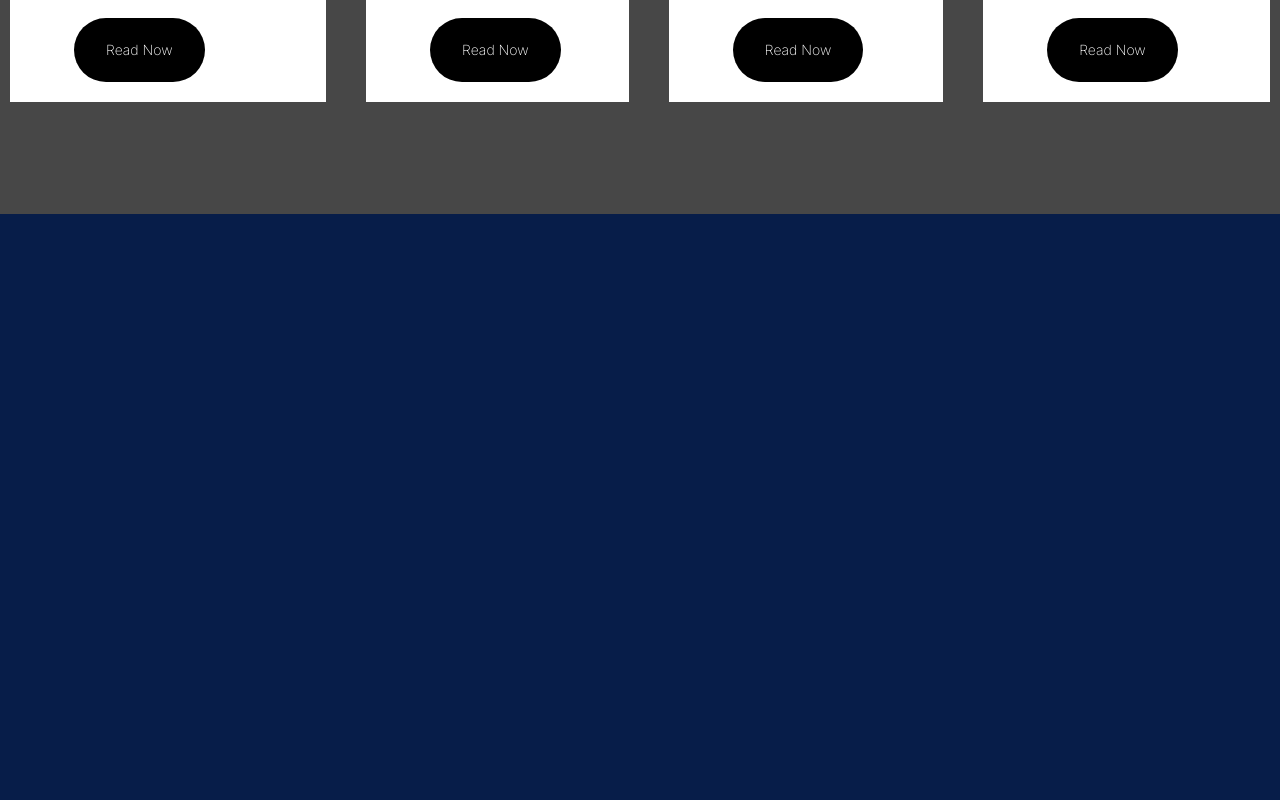
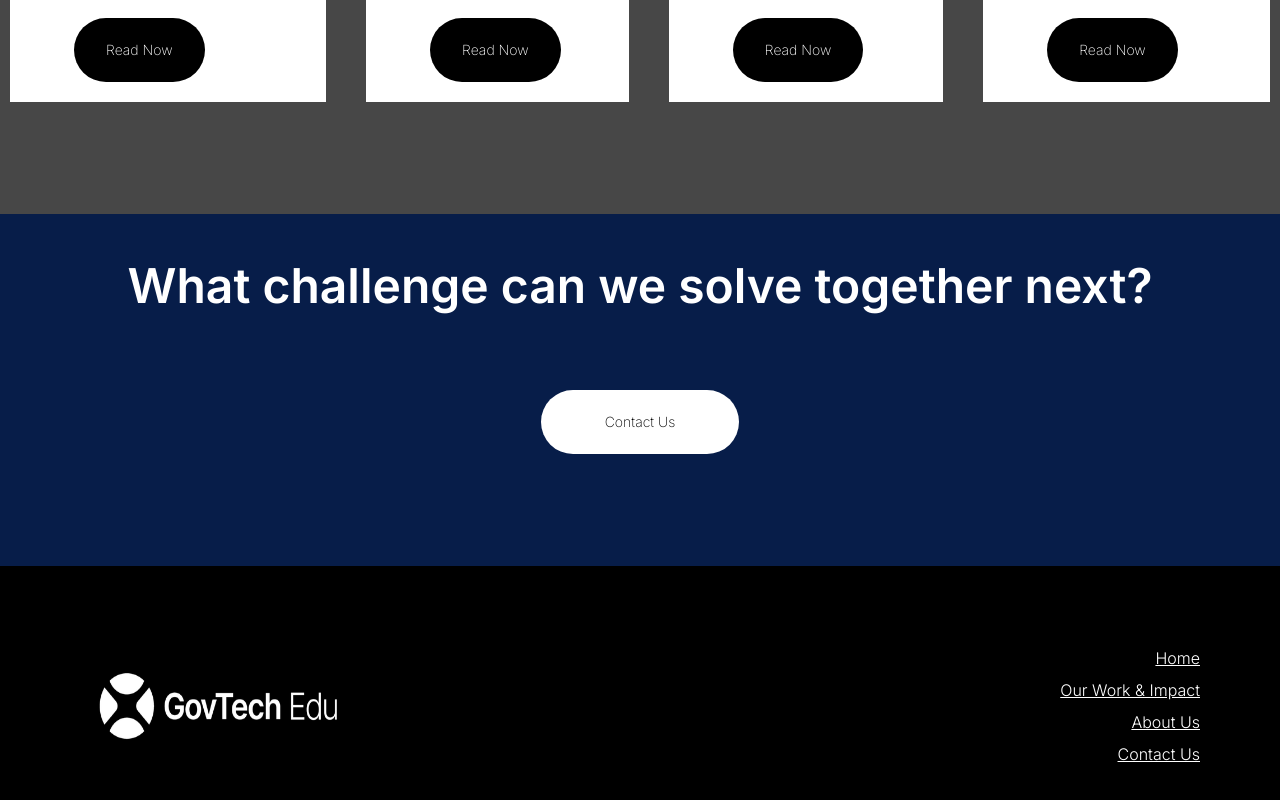
Before and after one commit to iczky/company-profile-codechallenge, a Next.js app: page / in a window 1280 px wide. Shown: the part 6108-6908 px from the top of the page. Before the commit the page ends 6322 px from the top, so only its background shows below. Built offline with nearby package versions, Linux system fonts and the light colour scheme.

Commit message:
feat: Complete footer section

```diff
--- /dev/null
+++ b/app/components/ContactUs.tsx
@@ -0,0 +1,16 @@
+import { Button } from "@/components/ui/button";
+
+const ContactUs = () => {
+  return (
+    <section className="bg-background-primary text-white flex flex-col pt-12 pb-28 items-center justify-center gap-20">
+      <h1 className="text-5xl font-semibold">
+        What challenge can we solve together next?
+      </h1>
+      <Button className="bg-white text-black py-8 px-16 rounded-full font-extralight">
+        Contact Us
+      </Button>
+    </section>
+  );
+};
+
+export default ContactUs;
--- a/app/page.tsx
+++ b/app/page.tsx
@@ -9,6 +9,8 @@ import ProcessProduct from "./components/ProcessProduct";
 import OurPartner from "./components/OurPartner";
 import Teams from "./components/Teams";
 import FeatureNews from "./components/FeatureNews";
+import ContactUs from "./components/ContactUs";
+import Footer from "@/components/Footer";
 
 export default function Home() {
   return (
@@ -23,6 +25,8 @@ export default function Home() {
       <OurPartner />
       <Teams />
       <FeatureNews />
+      <ContactUs />
+      <Footer />
     </>
   );
 }
--- /dev/null
+++ b/components/Footer.tsx
@@ -0,0 +1,17 @@
+import Image from "next/image";
+
+const Footer = () => {
+  return (
+    <footer className="bg-black text-white flex justify-between py-20 px-20">
+      <Image src={"/logoFooter.png"} width={280} height={1} alt="Logo Footer" />
+      <div className="flex flex-col gap-2 underline font-light text-right">
+        <p>Home</p>
+        <p>Our Work & Impact</p>
+        <p>About Us</p>
+        <p>Contact Us</p>
+      </div>
+    </footer>
+  );
+};
+
+export default Footer;
```
Also changed, not shown: public/logoFooter.png (added).
